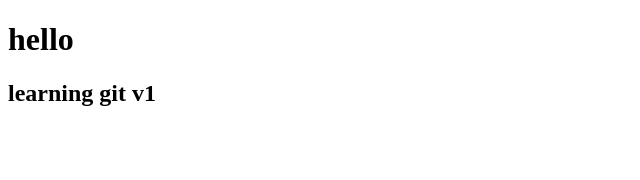
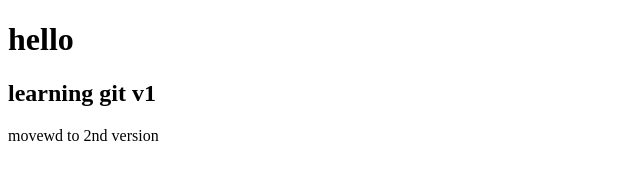
Before and after one commit to PositiveGideon/learning-git, a plain HTML site: page index.html in a window 1280 px wide. Shown: the whole page, without its empty margins (0-640 px from the left). Drawn offline with Linux system fonts and the light colour scheme.

Commit message:
added  new veersiion

```diff
--- a/index.html
+++ b/index.html
@@ -10,6 +10,7 @@
 <body>
     <h1>hello </h1>
     <h2>learning git v1</h2>
+    <p>movewd to 2nd version</p>
     <script src="main.js"></script>
 </body>
 </html>
```
